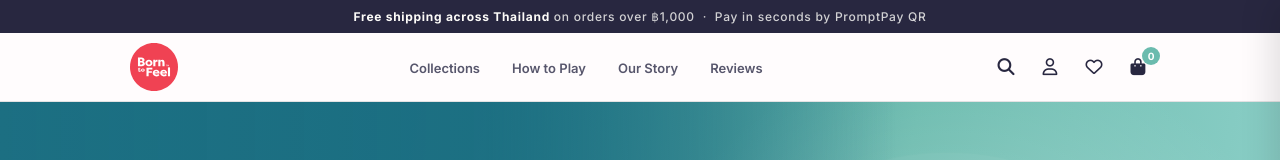
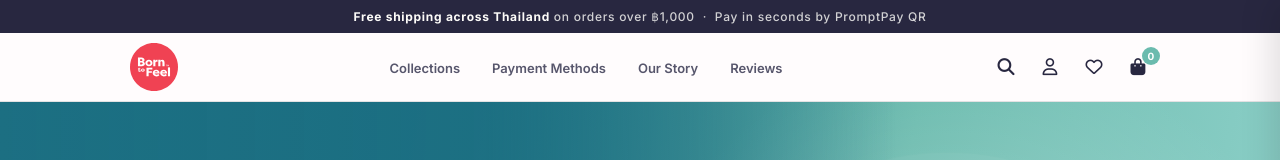
Before and after one commit to jasong3012/born-to-feel-ecommerce-website, a plain HTML site: page index.html in a window 1280 px wide. Shown: the top 160 px of the page. Drawn offline with nearby package versions, Linux system fonts and the light colour scheme.

Commit message:
Menu: rename How to Play to Payment Methods
The link already jumps to the payment section (#pay), so the label now
matches its destination.

Co-Authored-By: Claude Opus 5.5 <noreply@anthropic.com>
Claude-Session: https://claude.ai/code/session_01TT2TDWMS6R17tHKCi9VxBp

```diff
--- a/index.html
+++ b/index.html
@@ -616,7 +616,7 @@ body.locked{overflow:hidden}
     <a href="#" class="logo logo-mark"><img src="media/logo/born-to-feel-logo-red.svg" alt="Born to Feel" width="48" height="48"></a>
     <ul class="nav-links" id="nav-links">
       <li><a href="#collections">Collections</a></li>
-      <li><a href="#pay">How to Play</a></li>
+      <li><a href="#pay">Payment Methods</a></li>
       <li><a href="#story">Our Story</a></li>
       <li><a href="#reviews">Reviews</a></li>
     </ul>
```
